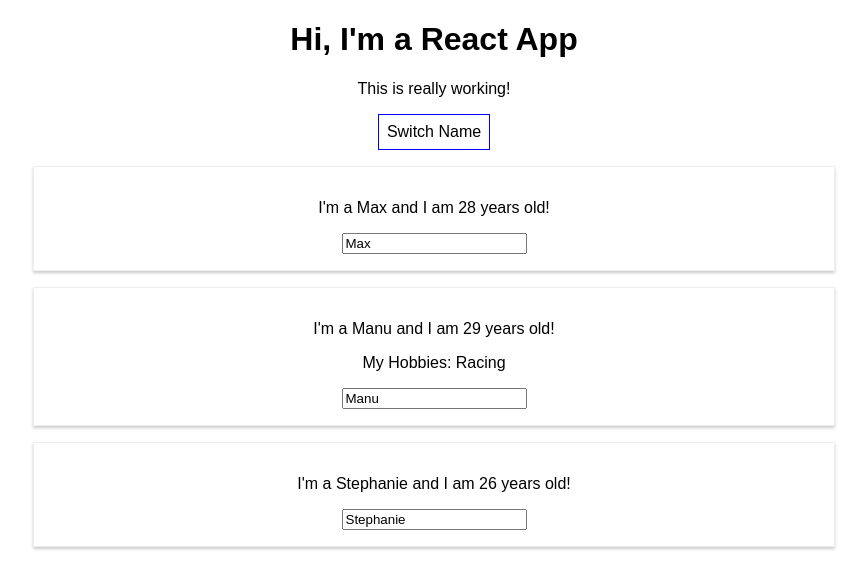
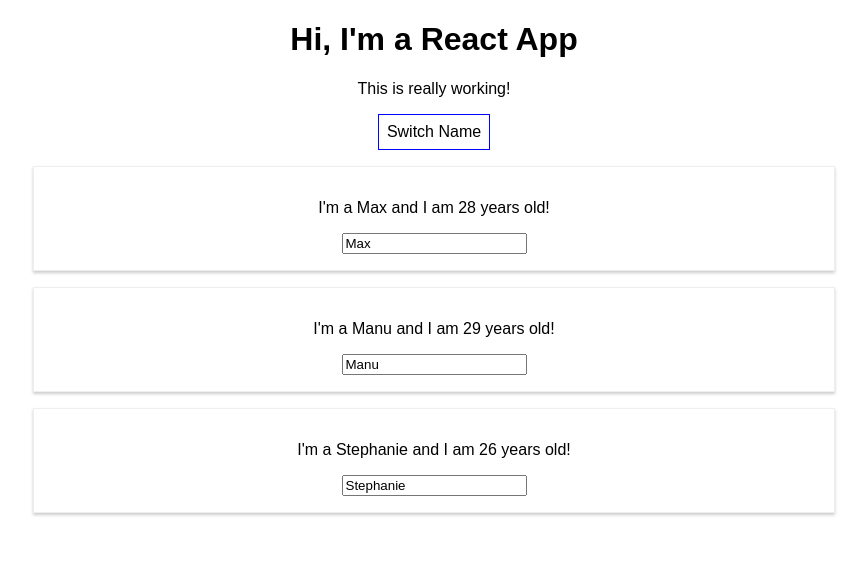
Before and after one commit to cultureweb/react-complete-guide, a React (Create React App) app: page / in a window 1280 px wide. Both pictures are taken after a click on the button "Switch Name". Shown: the top 588 px of the page, without its empty margins (206-1073 px from the left). Built offline with nearby package versions, Linux system fonts and the light colour scheme.

Commit message:
mapping an array with .map

```diff
--- a/src/App.js
+++ b/src/App.js
@@ -57,17 +57,10 @@
     if (this.state.showPersons) {
       persons = (
         <div >
-          <Person
-            name={this.state.persons[0].name}
-            age={this.state.persons[0].age} />
-          <Person
-            name={this.state.persons[1].name}
-            age={this.state.persons[1].age}
-            click={this.switchNameHandler.bind(this, 'Max!')}
-            changed={this.nameChangedHandler} >My Hobbies: Racing</Person>
-          <Person
-            name={this.state.persons[2].name}
-            age={this.state.persons[2].age} />
+          {this.state.persons.map(person => {
+            return <Person name={person.name}
+              age={person.age} />
+          })}
         </div>
       );
     }
```
